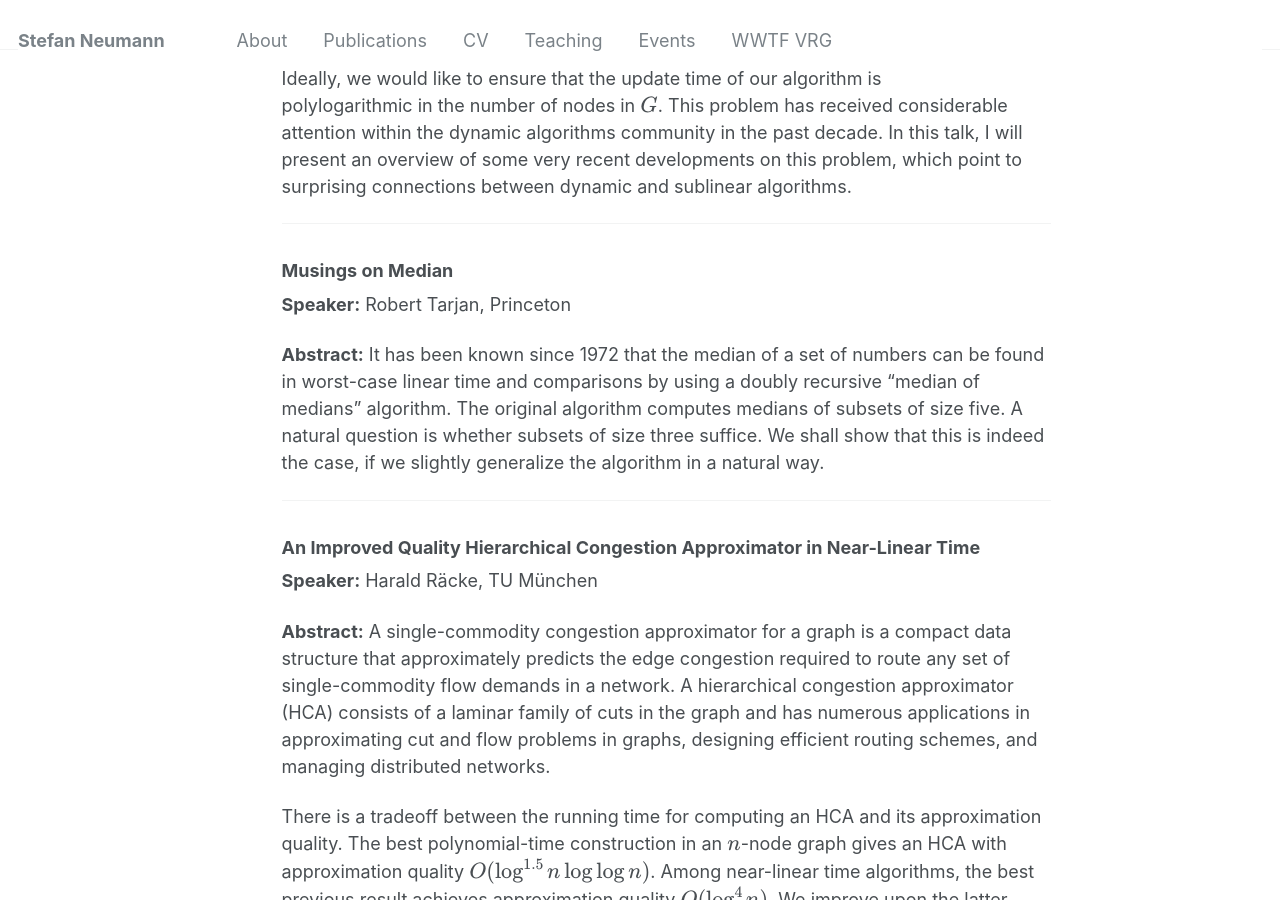
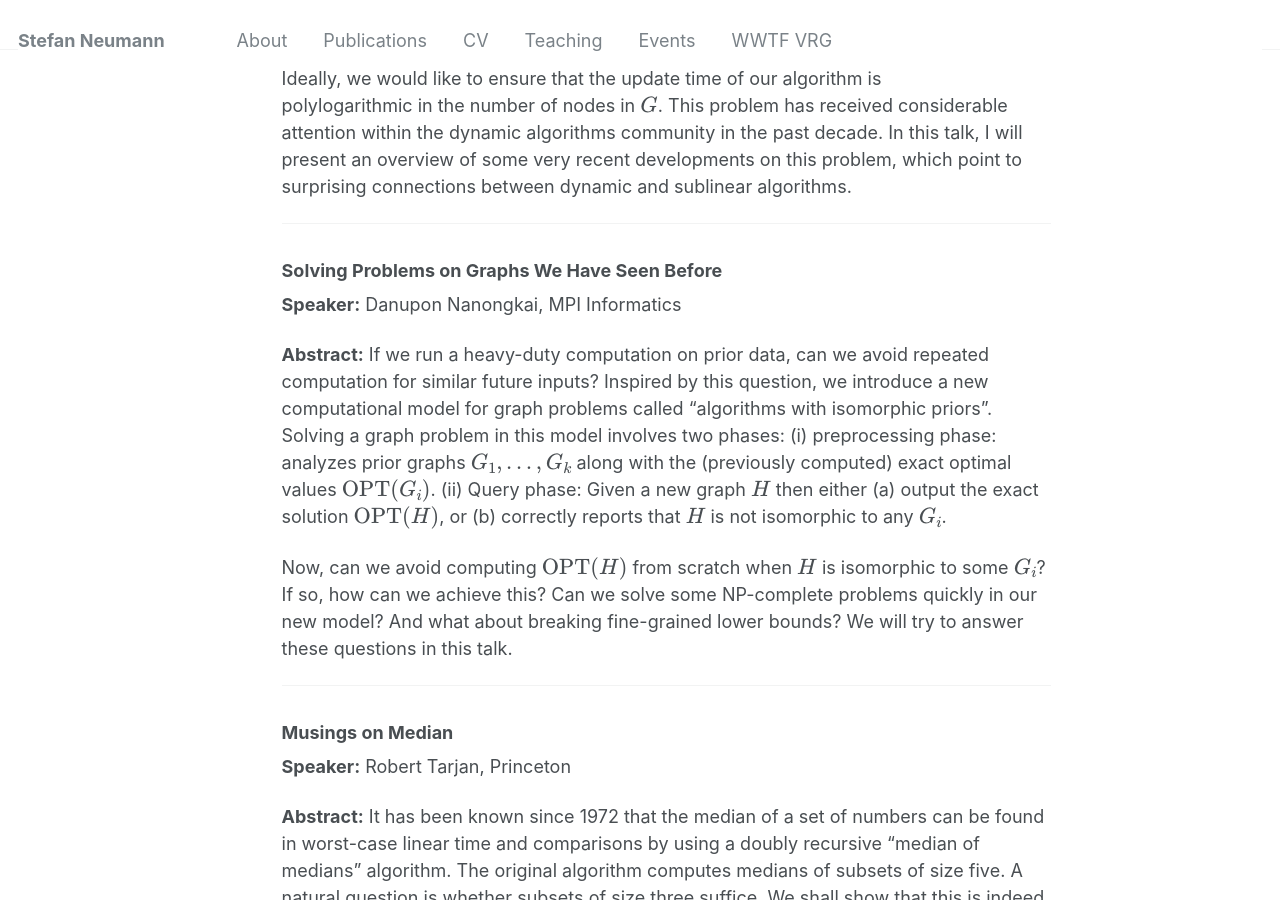
Before and after one commit to StefanResearch/StefanResearch.github.io, a Jekyll site: the page built from _pages/workshop-graph.md, in a window 1280 px wide and 900 px high, scrolled down 1993 px. Built offline with Jekyll 4.4.1, drawn with Linux system fonts in a browser that asks for light colours; some of the changed text lies outside the part shown.

Commit message:
Update workshop-graph.md

```diff
--- a/_pages/workshop-graph.md
+++ b/_pages/workshop-graph.md
@@ -35,7 +35,7 @@ The workshop has received sponsoring from [ISTA](https://ista.ac.at).
 | ------------- | ----------------------------------- | ----------------------------------------------------------------------------------------------------------------------------------------------- |
 | 9:00 – 9:05   | Organizers                          | Welcome                                                                                                                                         |
 | 9:05 – 9:35     | Sayan Bhattacharya (Warwick)        | [Recent Advances in Dynamic Matching](#recent-advances-in-dynamic-matching)                                                                                                             |
-| 9:35 – 10:05    | Danupon Nanongkai (MPI Informatics) | TBD                                                                                                                                             |
+| 9:35 – 10:05    | Danupon Nanongkai (MPI Informatics) | [Solving Problems on Graphs We Have Seen Before](#solving-problems-on-graphs-we-have-seen-before)
 | 10:05 – 10:20   | Kathrin Hanauer (Uni Wien)          | Fully Dynamic Triangle and 4-Vertex Subgraph Counting: From Theory to Practice and Back Again                                                   |
 | 10:20 – 10:50 |                                     | **Coffee Break**                                                                                                                                |
 | 10:50 – 11:20   | Robert Tarjan (Princeton)           | [Musings on Medians](#musings-on-median)                                                                                                                              |
@@ -61,6 +61,18 @@ Below you can find more detailed information about some of the talks.
 
 **Abstract:**
 Consider a graph $G = (V, E)$ that is undergoing a sequence of edge insertions/deletions. We want to design an algorithm that maintains a large matching in this dynamic graph G with small "update time". Here, the "update time" of an algorithm refers to the time it takes to handle the insertion/deletion of an edge in $G$. Ideally, we would like to ensure that the update time of our algorithm is polylogarithmic in the number of nodes in $G$. This problem has received considerable attention within the dynamic algorithms community in the past decade. In this talk, I will present an overview of some very recent developments on this problem, which point to surprising connections between dynamic and sublinear algorithms.
+
+---
+
+### Solving Problems on Graphs We Have Seen Before {#solving-problems-on-graphs-we-have-seen-before}
+
+**Speaker:** Danupon Nanongkai, MPI Informatics
+
+**Abstract:**
+If we run a heavy-duty computation on prior data, can we avoid repeated computation for similar future inputs? Inspired by this question, we introduce a new computational model for graph problems called “algorithms with isomorphic priors”.  Solving a graph problem in this model involves two phases: (i) preprocessing phase: analyzes prior graphs $G_1,\dots,G_k$ along with the (previously computed) exact optimal values $\operatorname{OPT}(G_i)$. (ii) Query phase: Given a new graph $H$ then either (a) output the exact solution $\operatorname{OPT}(H)$, or (b) correctly reports that $H$ is not isomorphic to any $G_i$.
+
+Now, can we avoid computing $\operatorname{OPT}(H)$ from scratch when $H$ is isomorphic to some $G_i$? If so, how can we achieve this? Can we solve some NP-complete problems quickly in our new model? And what about breaking fine-grained lower bounds? We will try to answer these questions in this talk.
+
 
 ---
 
```
